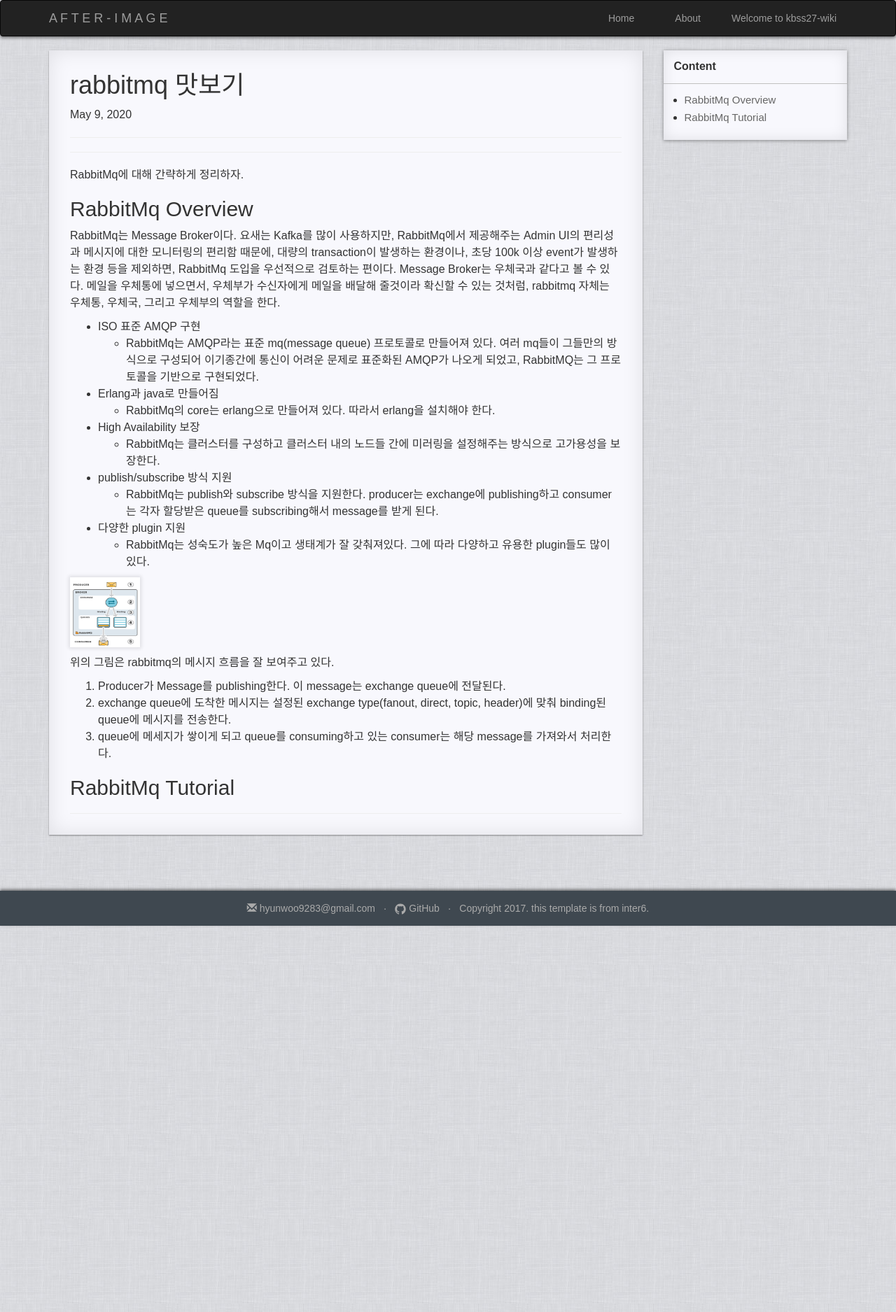
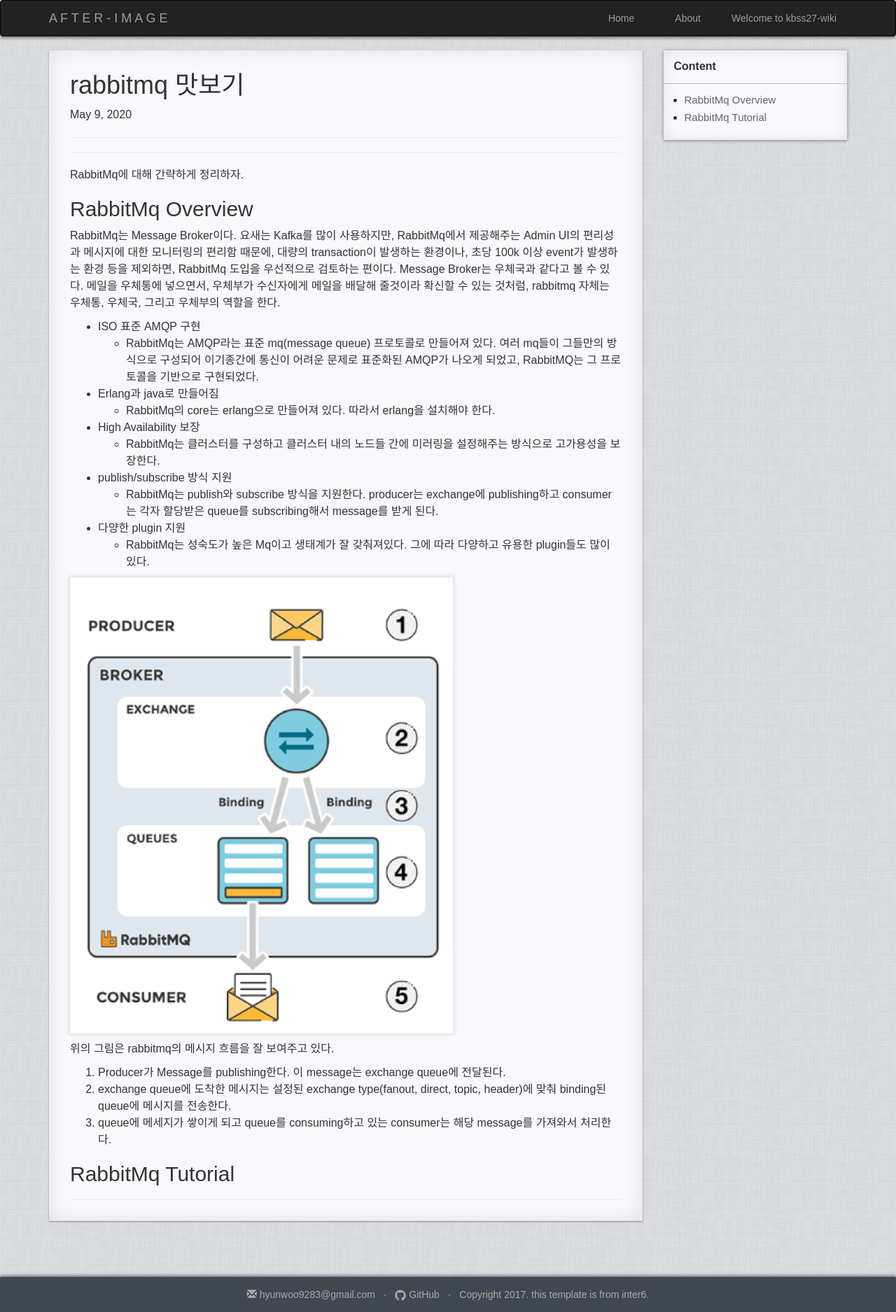
Before and after one commit to kbss27/kbss27.github.io, a Jekyll site: the page built from _posts/middleware/2020-05-09-rabbitmq.md, in a window 1280 px wide. Shown: the whole page at 70% size. Built offline with Jekyll 4.4.1, drawn with Linux system fonts in a browser that asks for light colours; before the commit the page ends 1323 px from its top, so only the background shows below that.

Commit message:
rabbitmq overview

```diff
--- a/_posts/middleware/2020-05-09-rabbitmq.md
+++ b/_posts/middleware/2020-05-09-rabbitmq.md
@@ -27,7 +27,7 @@
 * 다양한 plugin 지원
   - RabbitMq는 성숙도가 높은 Mq이고 생태계가 잘 갖춰져있다. 그에 따라 다양하고 유용한 plugin들도 많이 있다.
 
-![_config.yml](/media/middleware/rabbitmq/rabbitmq_overview.png){: height="100px" width="100px"}
+![_config.yml](/media/middleware/rabbitmq/rabbitmq_overview.png)
 
 위의 그림은 rabbitmq의 메시지 흐름을 잘 보여주고 있다.
 1. Producer가 Message를 publishing한다. 이 message는 exchange queue에 전달된다.
```
